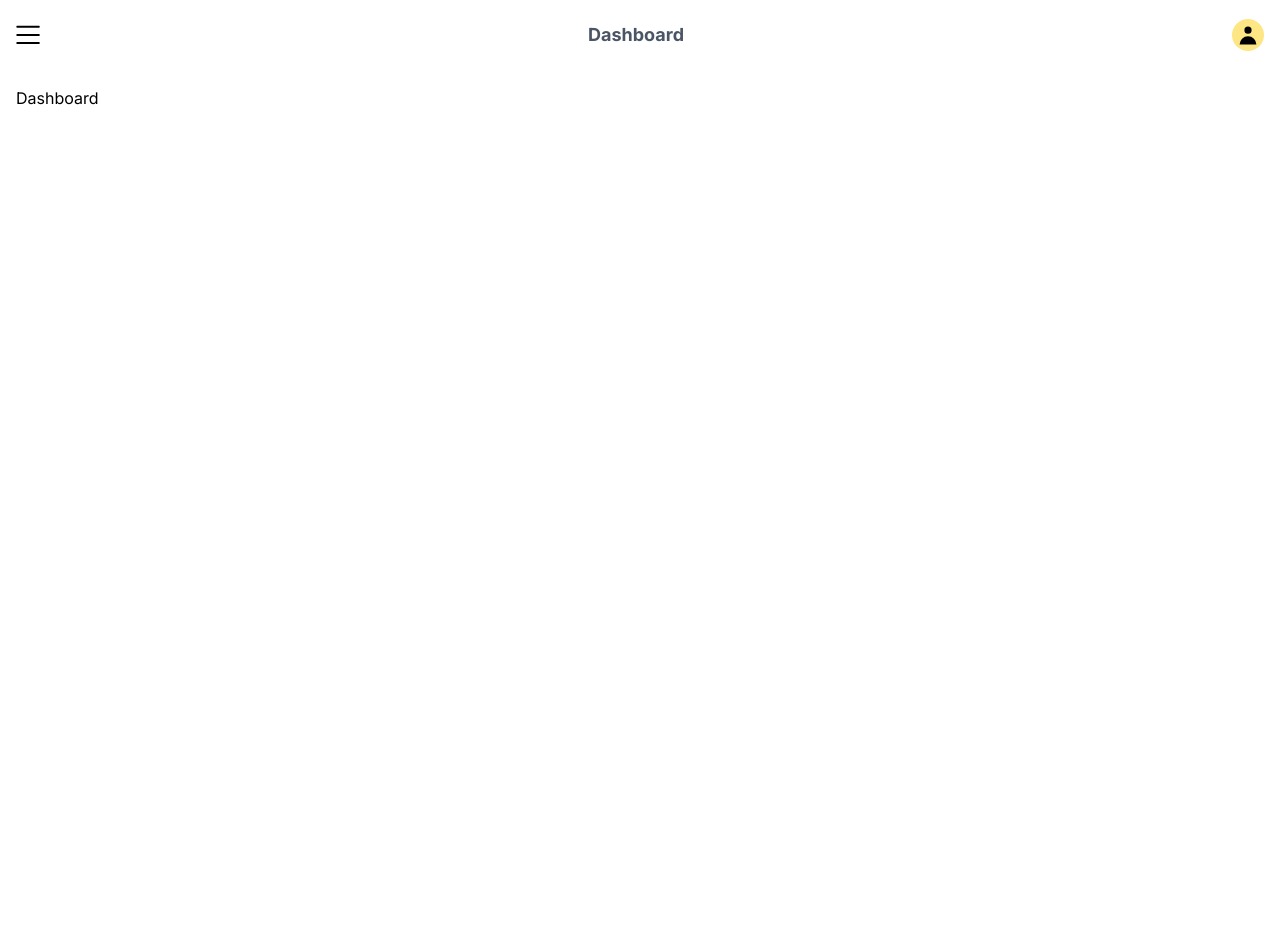
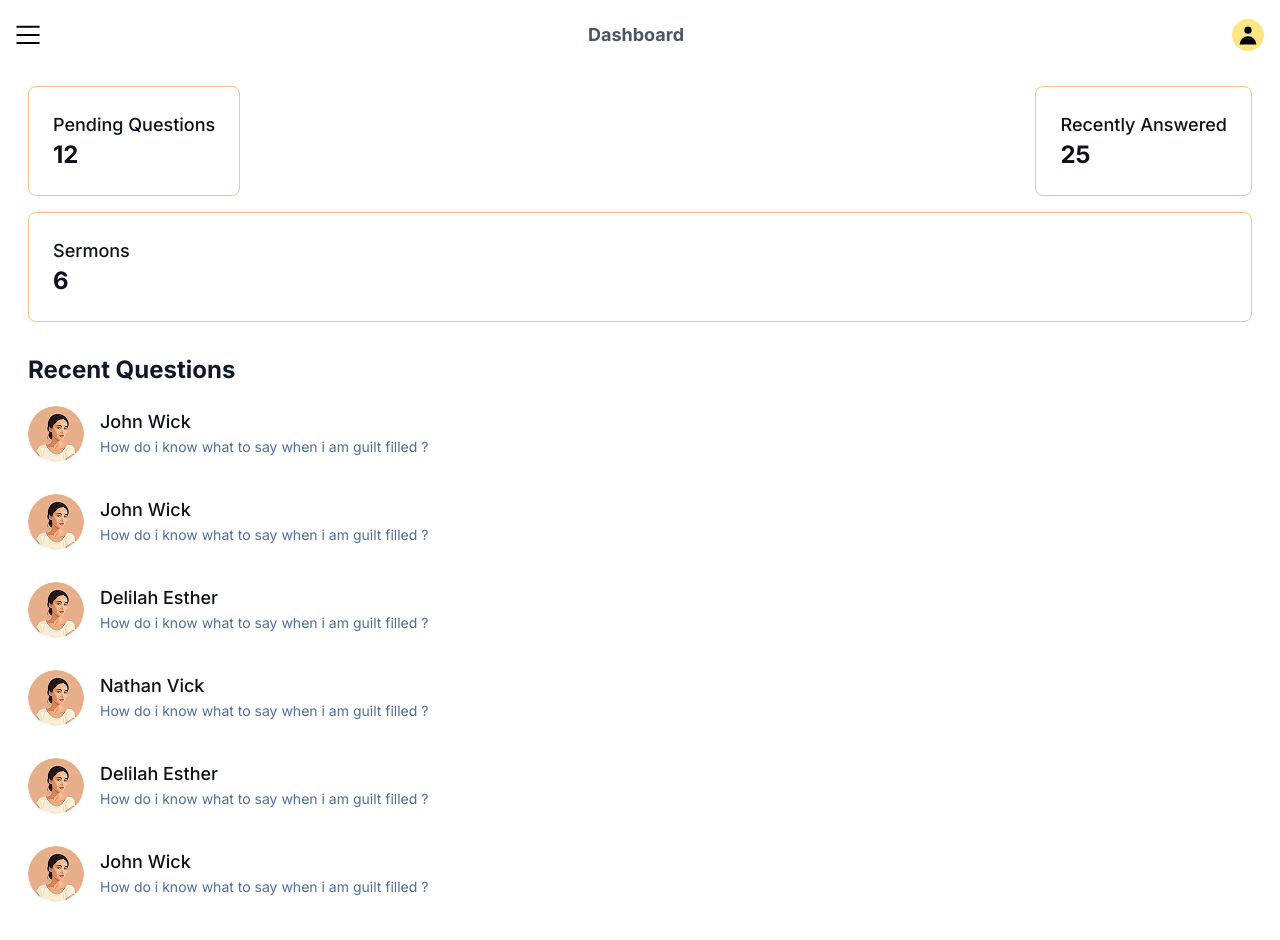
Before and after one commit to dub-ing/HiRabbi, a React (Vite) app: page /dashboard in a window 1280 px wide. Shown: the top 940 px of the page. Before the commit the page ends 800 px from the top, so only its background shows below. Built offline with nearby package versions, Linux system fonts and the light colour scheme.

Commit message:
added dashboard screen

```diff
--- a/src/data/sermons.js
+++ b/src/data/sermons.js
@@ -23,7 +23,7 @@ export const sermons = [
       {
         question: "How do i know what to say when i am guilt filled ?",
         date: "Aug 27 2025",
-        id: 1,
+        id: 2,
         name: "John Wick",
         answer: "",
         upvotes: 1,
@@ -45,7 +45,7 @@ export const sermons = [
       {
         question: "How do i know what to say when i am guilt filled ?",
         date: "Sep 3 2025",
-        id: 1,
+        id: 3,
         name: "Delilah Esther",
         answer:
           "ipsum dolor sit amet consectetur adipisicing elit. Eum amet corrupti unde repudiandae voluptatem natus quasi eos nam ut quas omnis sapiente tempora eaque et velit, culpa inventore autem error aliquid qui",
@@ -55,7 +55,7 @@ export const sermons = [
       {
         question: "How do i know what to say when i am guilt filled ?",
         date: "Sep 4 2025",
-        id: 2,
+        id: 4,
         name: "Nathan Vick",
         answer: "",
         upvotes: 1,
@@ -64,7 +64,7 @@ export const sermons = [
       {
         question: "How do i know what to say when i am guilt filled ?",
         date: "Sep 3 2025",
-        id: 3,
+        id: 5,
         name: "Delilah Esther",
         answer:
           "ipsum dolor sit amet consectetur adipisicing elit. Eum amet corrupti unde repudiandae voluptatem natus quasi eos nam ut quas omnis sapiente tempora eaque et velit, culpa inventore autem error aliquid qui",
@@ -74,7 +74,7 @@ export const sermons = [
       {
         question: "How do i know what to say when i am guilt filled ?",
         date: "Sep 3 2025",
-        id: 4,
+        id: 6,
         name: "John Wick",
         answer: "",
         upvotes: 10,
--- a/src/features/account/AccountInfo.jsx
+++ b/src/features/account/AccountInfo.jsx
@@ -3,6 +3,7 @@ import {
   FaUserTie,
 } from "react-icons/fa";
 import Title from "../../ui/Title";
+import InfoTitle from "../../ui/InfoTitle";
 function AccountInfo() {
   return (
     <div class="px-4 py-3">
@@ -13,30 +14,22 @@ function AccountInfo() {
       </div>
       <div>
         <div class="w-full flex items-center justify-start gap-4 py-2">
-          <div class="w-12 h-12 bg-gray-200 py-3 px-3 rounded-lg">
-            <FaUserTie size="1.5rem" color="#152946" />
+          <div class="w-12 h-12 bg-[#E8F6FF] py-3 px-3 rounded-lg">
+            <FaUserTie size="1.5rem" color="##E8F6FF" />
           </div>
-          <div>
-            <h3 class="text-lg text-[#0D121C] font-medium leading-6">
-              Profile
-            </h3>
-            <span class="text-sm text-[#4F6E94] font-normal">
-              Manage your profile information
-            </span>
-          </div>
+          <InfoTitle
+            subtitle="Profile"
+            text="Manage your profile information"
+          />
         </div>
         <div class="w-full flex items-center justify-start gap-4 py-2">
-          <div class="w-12 h-12 bg-gray-200 py-3 px-3 rounded-lg">
-            <FaLock size="1.5rem" color="#152946" />
+          <div class="w-12 h-12 bg-[#E8F6FF] py-3 px-3 rounded-lg">
+            <FaLock size="1.5rem" color="##E8F6FF" />
           </div>
-          <div>
-            <h3 class="text-lg text-[#0D121C] font-medium leading-6">
-              Profile
-            </h3>
-            <span class="text-sm text-[#4F6E94] font-normal">
-              Manage your profile information
-            </span>
-          </div>
+          <InfoTitle
+            subtitle="Password"
+            text="Change your password"
+          />
         </div>
       </div>
     </div>
--- /dev/null
+++ b/src/features/dashboard/DashboardLayout.jsx
@@ -0,0 +1,50 @@
+import { sermons } from "../../data/sermons";
+import InfoTitle from "../../ui/InfoTitle";
+import Title from "../../ui/Title";
+
+function DashboardLayout() {
+  const questions = sermons.flatMap(sermon => sermon.questions ? sermon.questions : [])
+
+
+  return (
+    <>
+      <div class="w-full flex items-center justify-between px-3 gap-4">
+        <div class="py-6 px-6 border border-[#eec683] rounded-lg">
+          <h3 class="text-lg text-[#0D121C] font-medium">Pending Questions</h3>
+          <span class="text-2xl text-[#0D121C] font-bold">12</span>
+        </div>
+        <div class="py-6 px-6 border border-[#eec683] rounded-lg">
+          <h3 class="text-lg text-[#0D121C] font-medium">Recently Answered</h3>
+          <span class="text-2xl text-[#0D121C] font-bold">25</span>
+        </div>
+      </div>
+      <div class="px-3 mt-4">
+        <div class="py-6 px-6 border border-[#eec683] rounded-lg">
+          <h3 class="text-lg text-[#0D121C] font-medium">Sermons</h3>
+          <span class="text-2xl text-[#0D121C] font-bold">6</span>
+        </div>
+      </div>
+      <div class="px-3 py-5">
+        <div class="py-3">
+          <Title color="gray-900" size="2xl" font="bold">
+            Recent Questions
+          </Title>
+        </div>
+        <div class='flex flex-col items-start justify-between gap-4'>
+          {questions.map((question) => (
+            <div key={question.id} class="py-2 flex items-center justify-start gap-4">
+              <img
+                src="memberGirl.png"
+                alt="a girl"
+                class="w-14 h-14 rounded-full"
+              />
+              <InfoTitle subtitle={question.name} text={question.question} />
+            </div>
+          ))}
+        </div>
+      </div>
+    </>
+  );
+}
+
+export default DashboardLayout;
--- a/src/features/notifications/NotificationInfo.jsx
+++ b/src/features/notifications/NotificationInfo.jsx
@@ -3,6 +3,7 @@ import {
   FaQuestionCircle,
 } from "react-icons/fa";
 import Title from "../../ui/Title";
+import InfoTitle from "../../ui/InfoTitle";
 function NotificationInfo() {
   return (
     <div class="px-4 py-3">
@@ -13,30 +14,22 @@ function NotificationInfo() {
       </div>
       <div>
         <div class="w-full flex items-center justify-start gap-4 py-2">
-          <div class="w-12 h-12 bg-gray-200 py-3 px-3 rounded-lg">
+          <div class="w-12 h-12 bg-[#E8F6FF] py-3 px-3 rounded-lg">
             <FaQuestionCircle size="1.5rem" color="#152946" />
           </div>
-          <div>
-            <h3 class="text-lg text-[#0D121C] font-medium leading-6">
-              New Questions
-            </h3>
-            <span class="text-sm text-[#4F6E94] font-normal">
-              Recieve notifications for new questions
-            </span>
-          </div>
+          <InfoTitle
+            subtitle="New Questions"
+            text="Recieve notifications for new questions"
+          />
         </div>
         <div class="w-full flex items-center justify-start gap-4 py-2">
-          <div class="w-12 h-12 bg-gray-200 py-3 px-3 rounded-lg">
+          <div class="w-12 h-12 bg-[#E8F6FF] py-3 px-3 rounded-lg">
             <FaComment size="1.5rem" color="#152946" />
           </div>
-          <div>
-            <h3 class="text-lg text-[#0D121C] font-medium leading-6">
-              Answers to Questions
-            </h3>
-            <span class="text-sm text-[#4F6E94] font-normal">
-              Recieve notifications for answers to your questions
-            </span>
-          </div>
+          <InfoTitle
+            subtitle="Answers to Questions"
+            text="Recieve notifications for answers to your questions"
+          />
         </div>
       </div>
     </div>
--- a/src/features/settings/SettingsInfo.jsx
+++ b/src/features/settings/SettingsInfo.jsx
@@ -3,38 +3,30 @@ import {
   FaMoon,
 } from "react-icons/fa";
 import Title from "../../ui/Title";
+import InfoTitle from "../../ui/InfoTitle";
 function SettingsInfo() {
   return (
     <div class="px-4 py-3">
       <div class="py-3">
-        <Title color="gray-900" size="2xl" font="bold">
+        <Title color="[#E8F6FF]" size="2xl" font="bold">
           App Settings
         </Title>
       </div>
       <div>
         <div class="w-full flex items-center justify-start gap-4 py-2">
-          <div class="w-12 h-12 bg-gray-200 py-3 px-3 rounded-lg">
+          <div class="w-12 h-12 bg-[#E8F6FF] py-3 px-3 rounded-lg">
             <FaMoon size="1.5rem" color="#152946" />
           </div>
-          <div>
-            <h3 class="text-lg text-[#0D121C] font-medium leading-6">Theme</h3>
-            <span class="text-sm text-[#4F6E94] font-normal">
-              Choose your preffered app theme
-            </span>
-          </div>
+          <InfoTitle subtitle="Theme" text="Choose your preffered app theme" />
         </div>
         <div class="w-full flex items-center justify-start gap-4 py-2">
-          <div class="w-12 h-12 bg-gray-200 py-3 px-3 rounded-lg">
+          <div class="w-12 h-12 bg-[#E8F6FF] py-3 px-3 rounded-lg">
             <FaLanguage size="1.5rem" color="#152946" />
           </div>
-          <div>
-            <h3 class="text-lg text-[#0D121C] font-medium leading-6">
-              Language
-            </h3>
-            <span class="text-sm text-[#4F6E94] font-normal">
-              Select your preferred language
-            </span>
-          </div>
+          <InfoTitle
+            subtitle="Language"
+            text="Select your preferred language"
+          />
         </div>
       </div>
     </div>
--- a/src/pages/Dashboard.jsx
+++ b/src/pages/Dashboard.jsx
@@ -1,8 +1,8 @@
+import DashboardLayout from "../features/dashboard/DashboardLayout"
+
 function Dashboard() {
     return (
-        <div>
-            Dashboard
-        </div>
+        <DashboardLayout />
     )
 }
 
--- /dev/null
+++ b/src/ui/InfoTitle.jsx
@@ -0,0 +1,14 @@
+function InfoTitle({subtitle, text}) {
+    return (
+      <div>
+        <h3 class="text-lg text-[#0D121C] font-medium leading-6">
+          {subtitle}
+        </h3>
+        <span class="text-sm text-[#4F6E94] font-normal">
+          {text}
+        </span>
+      </div>
+    );
+}
+
+export default InfoTitle
```
Also changed, not shown: public/memberGirl.png (added).
